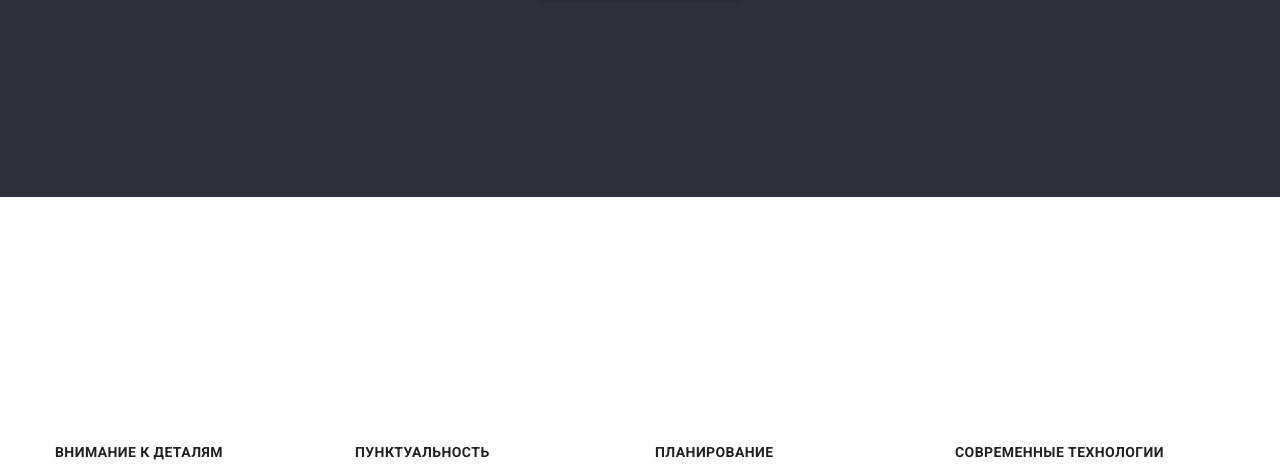
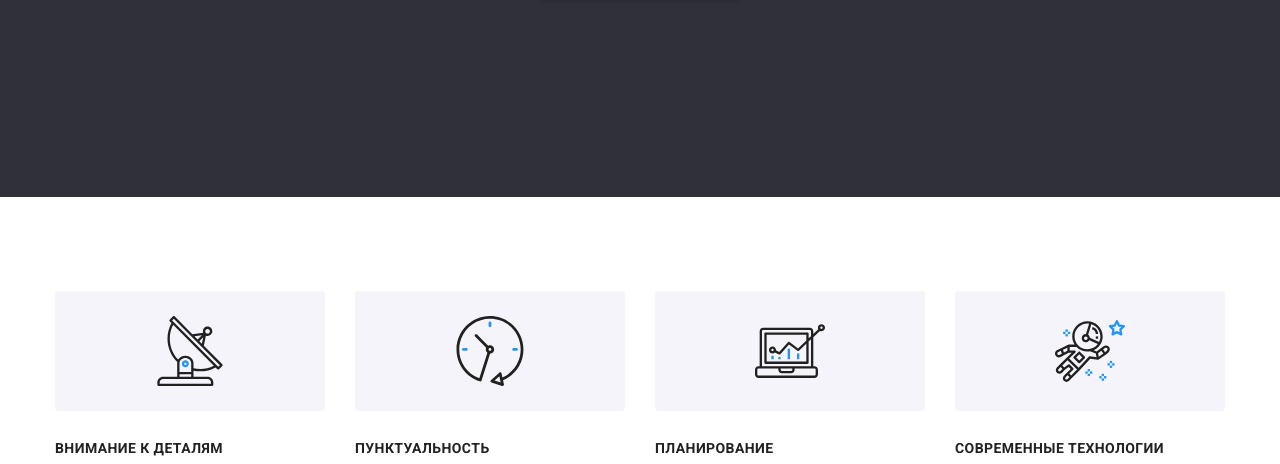
Before and after one commit to oleksandr-vasylenko/goit-markup-hw-04, a plain HTML site: page index.html in a window 1280 px wide. Shown: the part 484-948 px from the top of the page. Drawn offline with nearby package versions, Linux system fonts and the light colour scheme.

Commit message:
Adds SVG to Values Section

```diff
--- a/CSS/styles.css
+++ b/CSS/styles.css
@@ -215,6 +215,7 @@ a {
 }
 
 /* --------------- VALUES/SERVICES --------------- */
+/* VALUES */
 .values-list {
   display: flex;
   margin-bottom: var(--section-typ-padding);
@@ -228,12 +229,19 @@ a {
   margin-right: 30px;
 }
 
-.val-descr {
-  color: var(--main-text);
-  font-size: 14px;
-  line-height: 1.71;
-  letter-spacing: 0.03em;
-  /* width: 270px; */
+.values-block {
+  display: flex;
+  justify-content: center;
+  background: #f5f4fa;
+  border-radius: 4px;
+  padding-top: 25px;
+  padding-bottom: 25px;
+  margin-bottom: 30px;
+}
+
+.values-list-icon {
+  width: 70px;
+  height: 70px;
 }
 
 .val-headline {
@@ -247,6 +255,15 @@ a {
   /* width: 270px; */
 }
 
+.val-descr {
+  color: var(--main-text);
+  font-size: 14px;
+  line-height: 1.71;
+  letter-spacing: 0.03em;
+  /* width: 270px; */
+}
+
+/* SERVICES */
 .services-images {
   display: flex;
 }
--- a/index.html
+++ b/index.html
@@ -65,30 +65,38 @@
           <!--title to be hidden-->
           <ul class="values-list list">
             <li class="values-list-item">
+              <div class="values-block">
                 <svg class="values-list-icon">
-                <use href="./images/symbol-defs-test.svg#icon-home"></use>
+                  <use href="./images/symbol-defs.svg#icon-antenna"></use>
                 </svg>
+              </div>
               <h3 class="val-headline">Внимание к деталям</h3>
               <p class="val-descr">Идейные соображения, а также начало повседневной работы по формированию позиции.</p>
             </li>
             <li class="values-list-item">
-              <svg>
-
-              </svg class="values-list-icon">
+              <div class="values-block">
+                <svg class="values-list-icon">
+                  <use href="./images/symbol-defs.svg#icon-clock"></use>
+                </svg>
+              </div>
               <h3 class="val-headline">Пунктуальность</h3>
               <p class="val-descr">Задача организации, в особенности же рамки и место обучения кадров влечет за собой.</p>
             </li>
             <li class="values-list-item">
+              <div class="values-block">
                 <svg class="values-list-icon">
-
+                  <use href="./images/symbol-defs.svg#icon-diagram"></use>
                 </svg>
+              </div>
               <h3 class="val-headline">Планирование</h3>
               <p class="val-descr">Равным образом консультация с широким активом в значительной степени обуславливает.</p>
             </li>
             <li class="values-list-item">
+              <div class="values-block">
                 <svg class="values-list-icon">
-
+                  <use href="./images/symbol-defs.svg#icon-astronaut"></use>
                 </svg>
+              </div>
               <h3 class="val-headline">Современные технологии</h3>
               <p class="val-descr">Значимость этих проблем настолько очевидна, что реализация плановых заданий.</p>
             </li>
```
Lines whose indentation alone changed are shown as unchanged.
